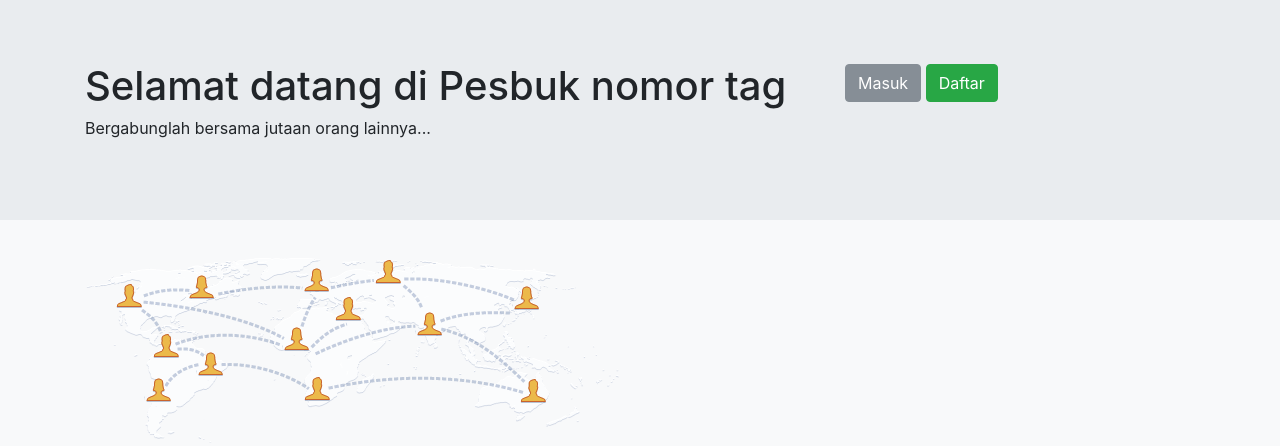
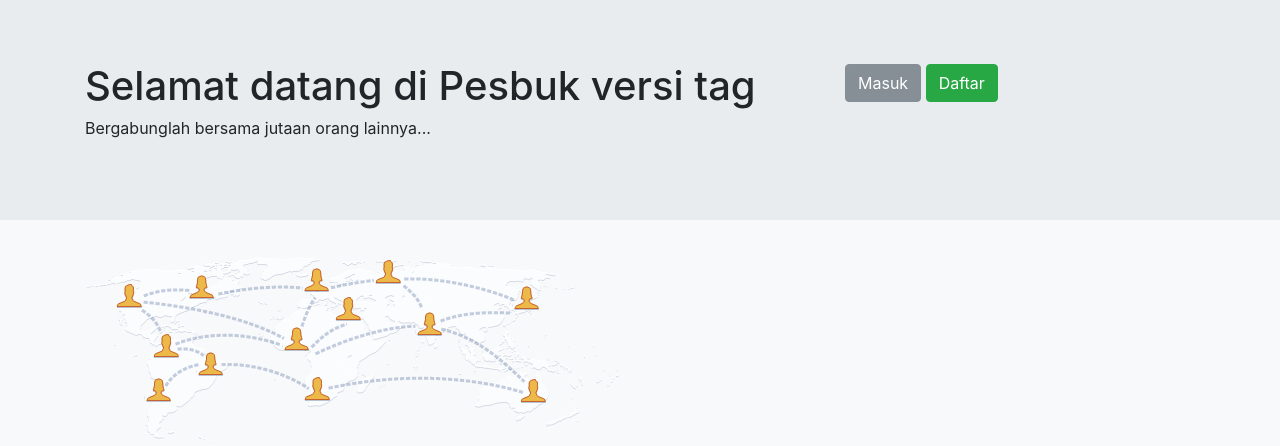
Before and after one commit to irpankomarudin/fesbuk, a PHP site: page / in a window 1280 px wide. Shown: the top 446 px of the page. Run offline with PHP 8.4, Linux system fonts and the light colour scheme.

Commit message:
Update index.php

```diff
--- a/index.php
+++ b/index.php
@@ -14,7 +14,7 @@
             <div class="container">
                 <div class="row">
                     <div class="col-md-8">
-                        <h1>Selamat datang di Pesbuk nomor tag</h1>
+                        <h1>Selamat datang di Pesbuk versi tag</h1>
                         <p>Bergabunglah bersama jutaan orang lainnya...</p>
                     </div>
                     <div class="col-md-4">
```
